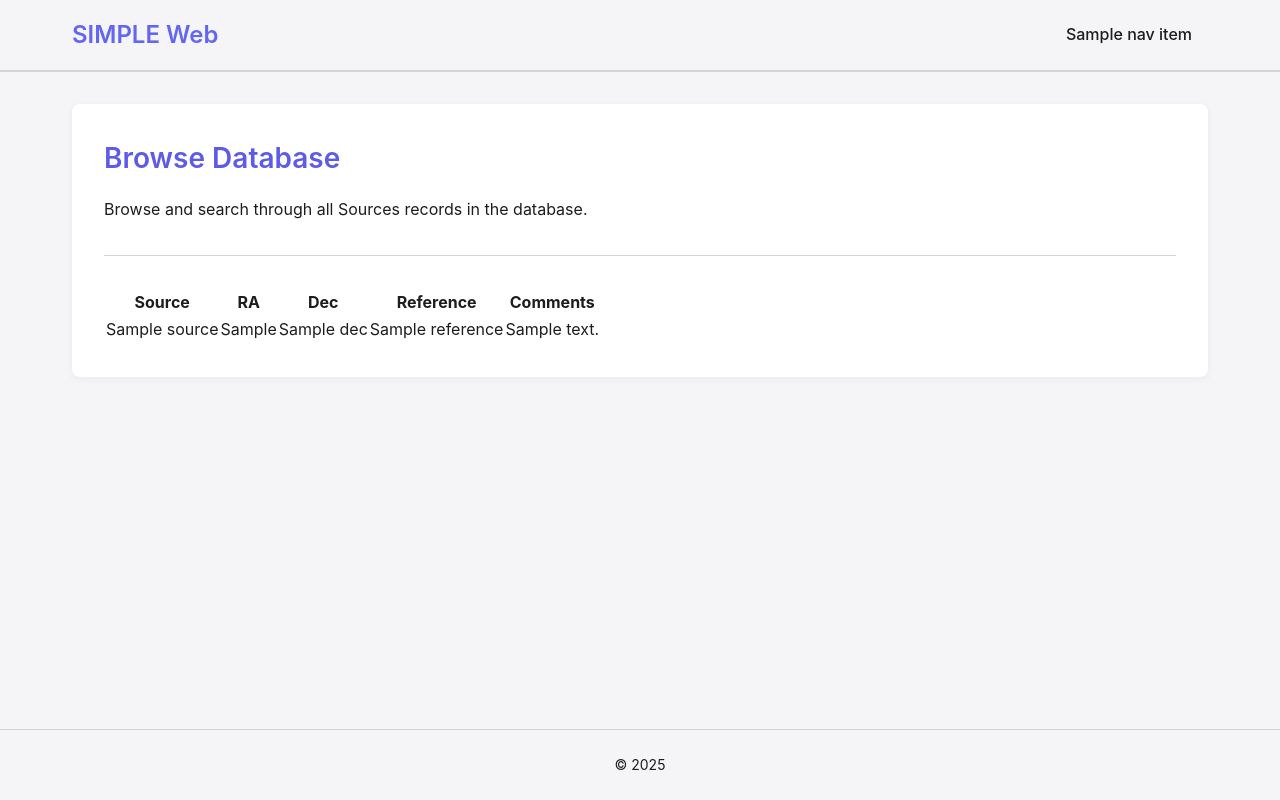
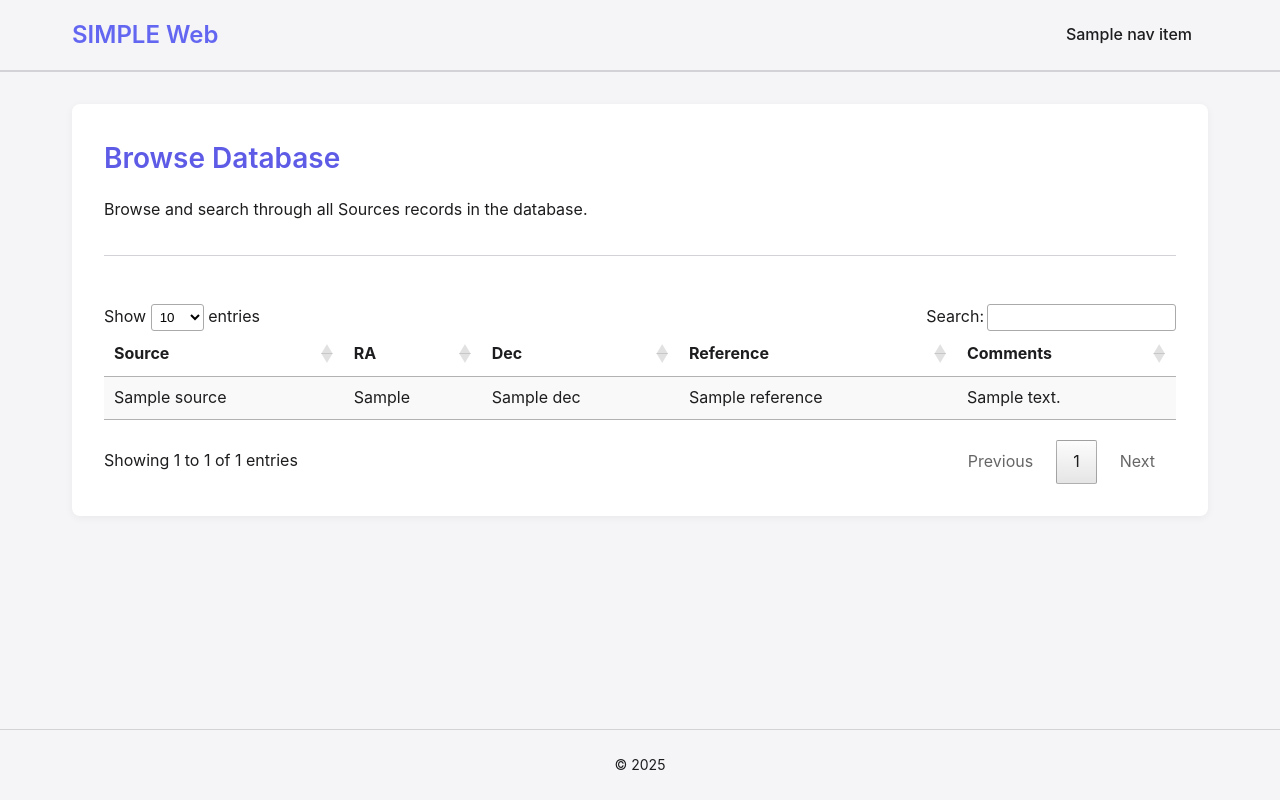
Before and after one commit to dr-rodriguez/Astro-Web, a FastAPI app: template src/templates/browse.html in a window 1280 px wide. Run offline with FastAPI, Linux system fonts and the light colour scheme; the template is opened without the code that fills it: most values are stand-ins (such as "Sample title", 1, 10 or a date in 2020); some libraries are stand-ins or nearby versions.

Commit message:
fixing datatable

```diff
--- a/src/templates/browse.html
+++ b/src/templates/browse.html
@@ -1,8 +1,9 @@
 {% extends "base.html" %}
 
 {% block head %}
-<link rel="stylesheet" href="https://cdn.datatables.net/v/dt/dt-2.3.4/datatables.min.css" crossorigin="anonymous">
-<script src="https://cdn.datatables.net/v/dt/dt-2.3.4/datatables.min.js" crossorigin="anonymous"></script>
+<link rel="stylesheet" href="https://cdn.datatables.net/1.13.7/css/jquery.dataTables.min.css">
+<script src="https://code.jquery.com/jquery-3.7.1.min.js" crossorigin="anonymous"></script>
+<script src="https://cdn.datatables.net/1.13.7/js/jquery.dataTables.min.js" crossorigin="anonymous"></script>
 {% endblock %}
 
 {% block content %}
```
